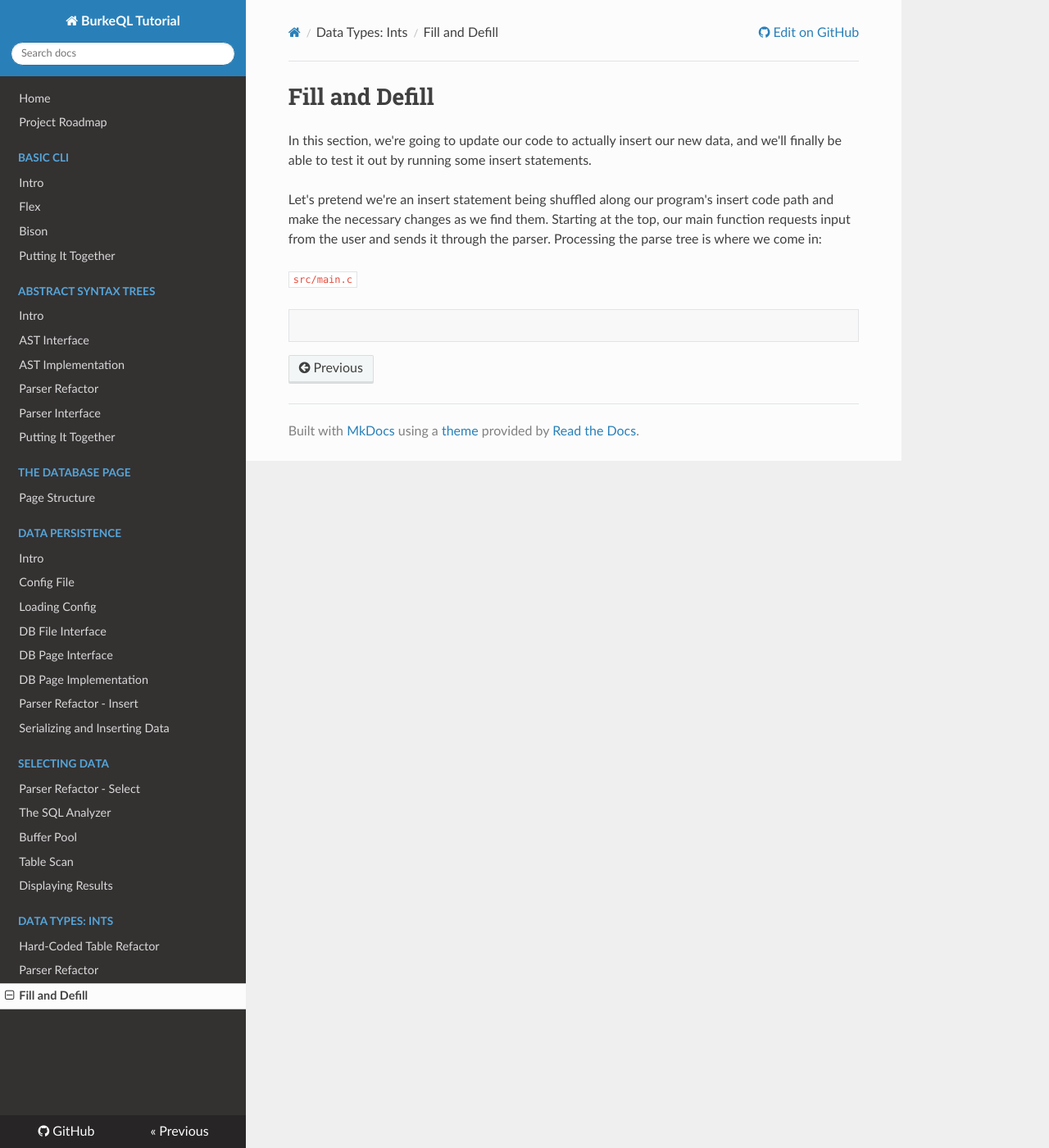
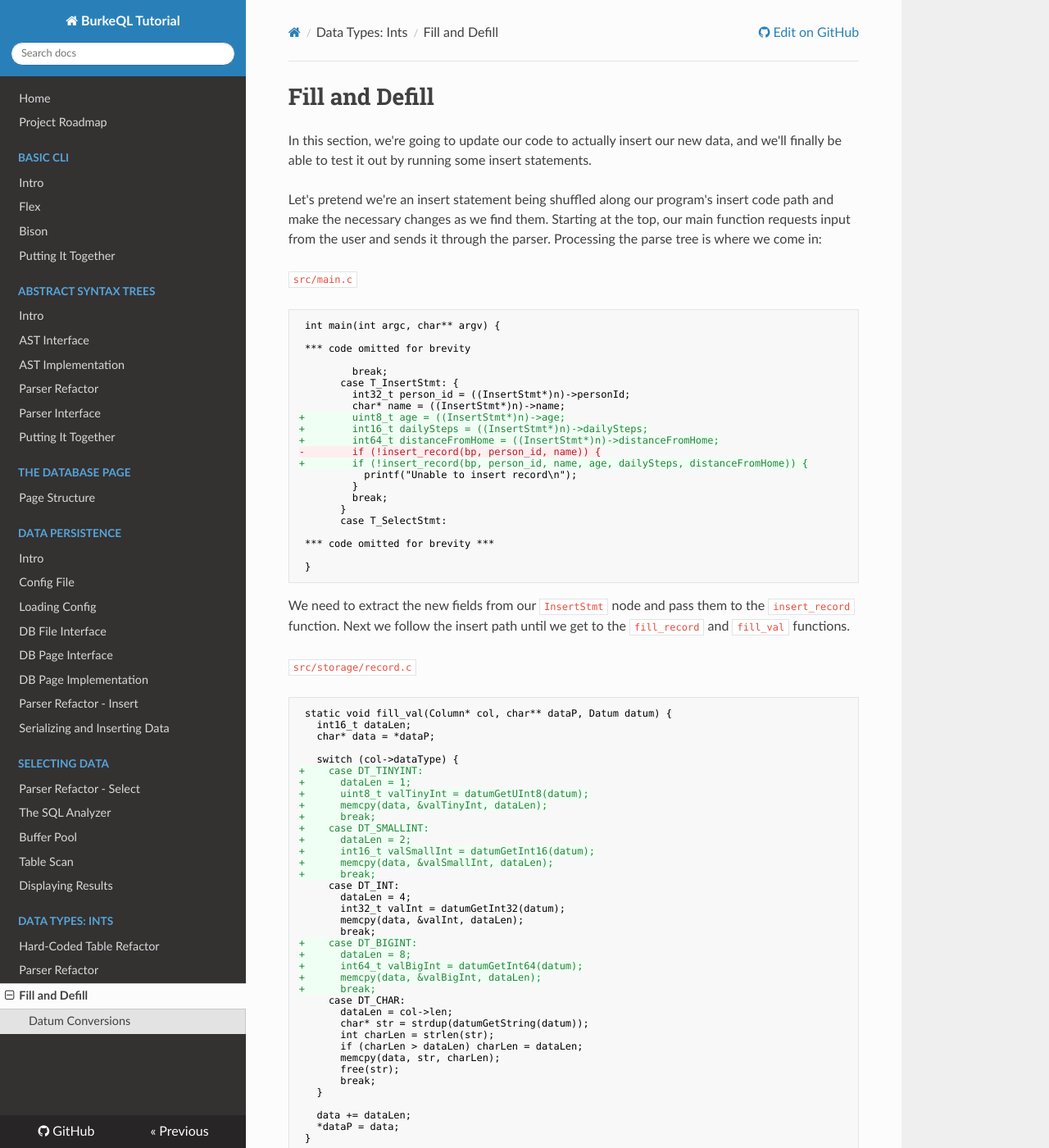
Before and after one commit to burke1791/burkeql-db, an MkDocs documentation site: the page built from docs/06-data-types-ints/03-fill-and-defill.md, in a window 1280 px wide and 1400 px high. Shown: the whole window at 82% size. Built offline with MkDocs 1.6.1, drawn with Linux system fonts in a browser that asks for light colours; nearby versions of some CDN libraries; some of the changed text lies outside the part shown.

Commit message:
in progress

````diff
--- a/docs/06-data-types-ints/03-fill-and-defill.md
+++ b/docs/06-data-types-ints/03-fill-and-defill.md
@@ -7,5 +7,138 @@
 `src/main.c`
 
 ```diff
+ int main(int argc, char** argv) {
 
+ *** code omitted for brevity
+
+         break;
+       case T_InsertStmt: {
+         int32_t person_id = ((InsertStmt*)n)->personId;
+         char* name = ((InsertStmt*)n)->name;
++        uint8_t age = ((InsertStmt*)n)->age;
++        int16_t dailySteps = ((InsertStmt*)n)->dailySteps;
++        int64_t distanceFromHome = ((InsertStmt*)n)->distanceFromHome;
+-        if (!insert_record(bp, person_id, name)) {
++        if (!insert_record(bp, person_id, name, age, dailySteps, distanceFromHome)) {
+           printf("Unable to insert record\n");
+         }
+         break;
+       }
+       case T_SelectStmt:
+
+ *** code omitted for brevity ***
+
+ }
 ```
+
+We need to extract the new fields from our `InsertStmt` node and pass them to the `insert_record` function. Next we follow the insert path until we get to the `fill_record` and `fill_val` functions.
+
+`src/storage/record.c`
+
+```diff
+ static void fill_val(Column* col, char** dataP, Datum datum) {
+   int16_t dataLen;
+   char* data = *dataP;
+
+   switch (col->dataType) {
++    case DT_TINYINT:
++      dataLen = 1;
++      uint8_t valTinyInt = datumGetUInt8(datum);
++      memcpy(data, &valTinyInt, dataLen);
++      break;
++    case DT_SMALLINT:
++      dataLen = 2;
++      int16_t valSmallInt = datumGetInt16(datum);
++      memcpy(data, &valSmallInt, dataLen);
++      break;
+     case DT_INT:
+       dataLen = 4;
+       int32_t valInt = datumGetInt32(datum);
+       memcpy(data, &valInt, dataLen);
+       break;
++    case DT_BIGINT:
++      dataLen = 8;
++      int64_t valBigInt = datumGetInt64(datum);
++      memcpy(data, &valBigInt, dataLen);
++      break;
+     case DT_CHAR:
+       dataLen = col->len;
+       char* str = strdup(datumGetString(datum));
+       int charLen = strlen(str);
+       if (charLen > dataLen) charLen = dataLen;
+       memcpy(data, str, charLen);
+       free(str);
+       break;
+   }
+
+   data += dataLen;
+   *dataP = data;
+ }
+```
+
+We're simply adding more cases to the switch statement to account for the new data types. Make sure you set the `dataLen` to the correct byte size for the data type.
+
+## Datum Conversions
+
+Since we've made several calls to the datum conversion functions for the new data types, we actually need to write them now.
+
+`src/include/storage/datum.h`
+
+```diff
++Datum uint8GetDatum(uint8_t i);
++Datum int16GetDatum(int16_t i);
+ Datum int32GetDatum(int32_t i);
++Datum int64GetDatum(int64_t i);
+ Datum charGetDatum(char* c);
+
++uint8_t datumGetUInt8(Datum d);
++int16_t datumGetInt16(Datum d);
+ int32_t datumGetInt32(Datum d);
++int64_t datumGetInt64(Datum d);
+ char* datumGetString(Datum d);
+```
+
+`src/storage/datum.c`
+
+```diff
++Datum uint8GetDatum(uint8_t i) {
++  return (Datum) i;
++}
++
++Datum int16GetDatum(int16_t i) {
++  return (Datum) i;
++}
+
+ Datum int32GetDatum(int32_t i) {
+   return (Datum) i;
+ }
+
++Datum int64GetDatum(int64_t i) {
++  return (Datum) i;
++}
+
+ Datum charGetDatum(char* c) {
+   return (Datum) c;
+ }
+
+
++uint8_t datumGetUInt8(Datum d) {
++  return (uint8_t) d;
++}
++
++int16_t datumGetInt16(Datum d) {
++  return (int16_t) d;
++}
+
+ int32_t datumGetInt32(Datum d) {
+   return (int32_t) d;
+ }
+
++int64_t datumGetInt64(Datum d) {
++  return (int64_t) d;
++}
+
+ char* datumGetString(Datum d) {
+   return (char*) d;
+ }
+```
````
Also changed, not shown: 4 other files.
